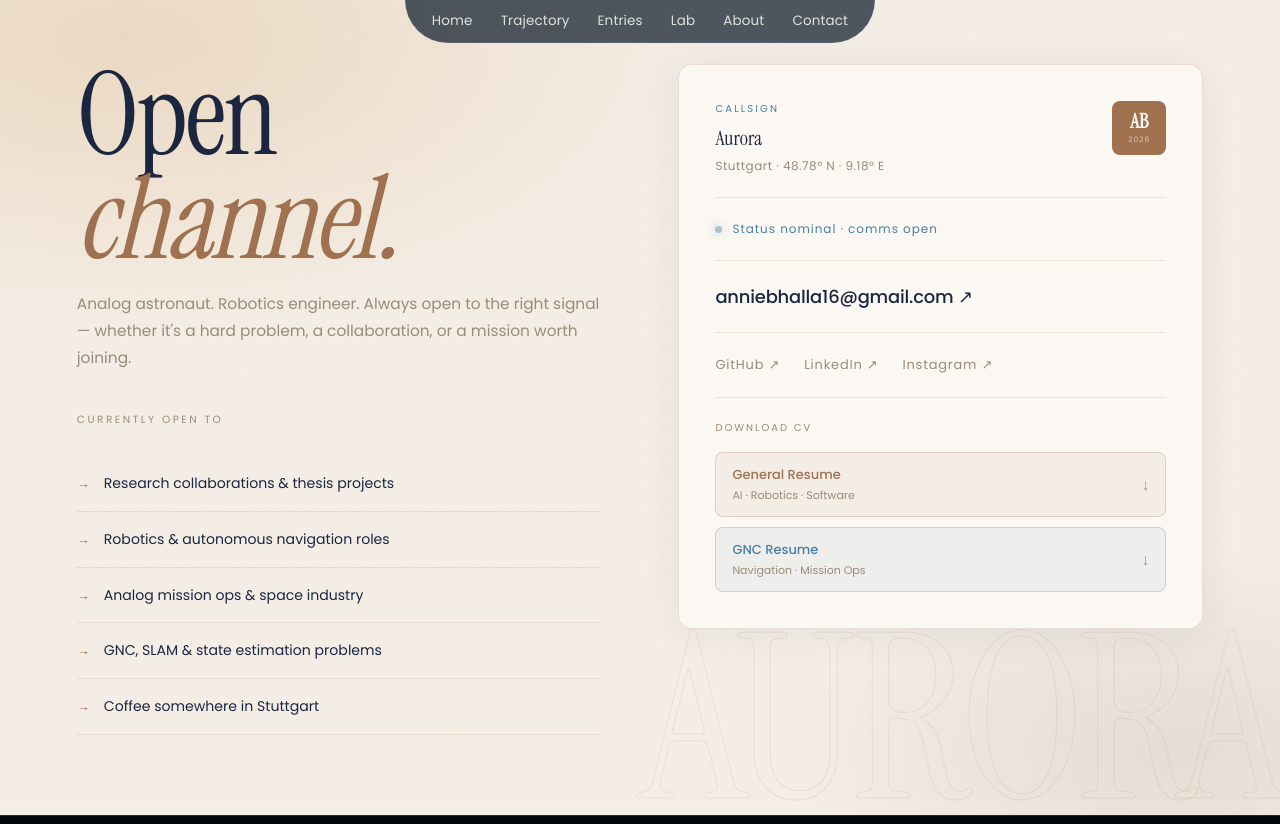
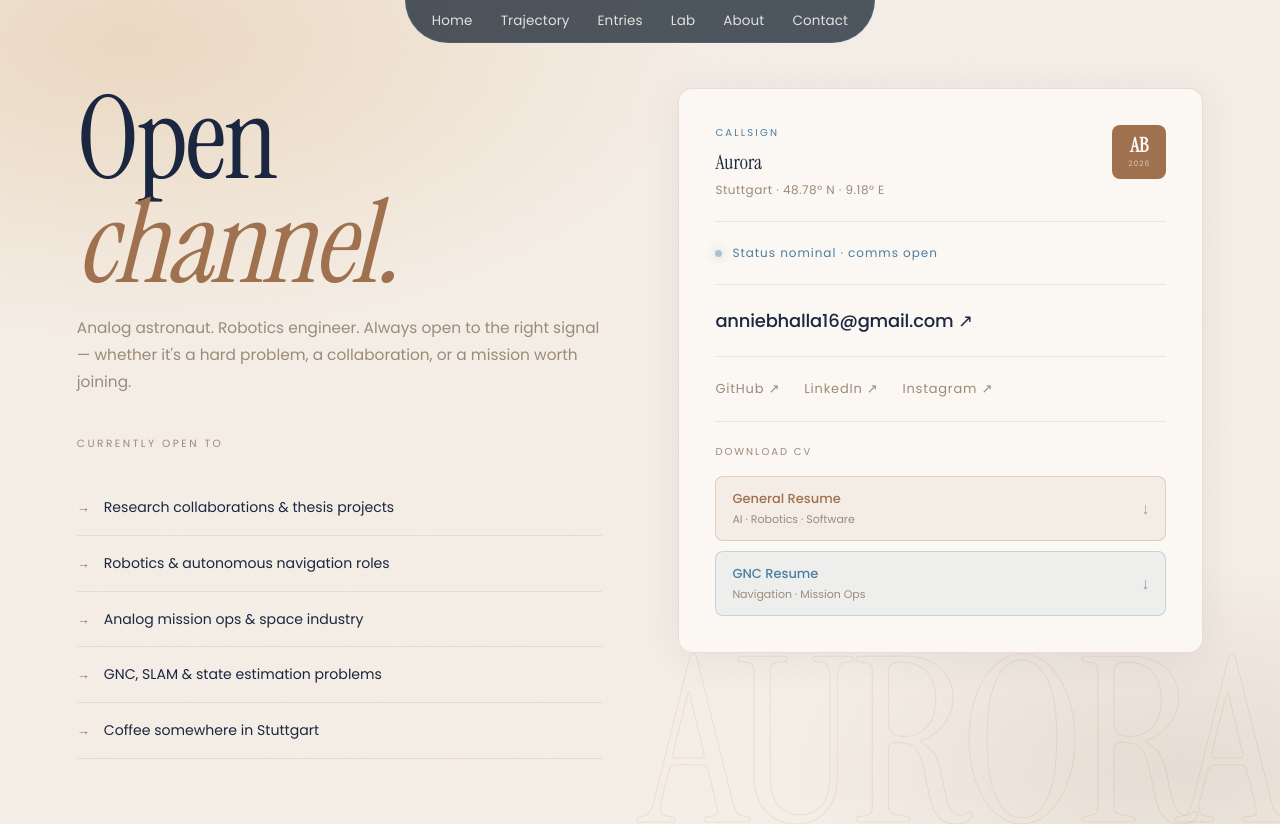
Before and after one commit to Anniebhalla16/anniebhalla16.github.io, a Next.js app: page /contact in a window 1280 px wide. Shown: the top 824 px of the page. Built offline with nearby package versions, Linux system fonts and the light colour scheme; no server answers.

Commit message:
fix> padding

```diff
--- a/app/about/page.tsx
+++ b/app/about/page.tsx
@@ -63,7 +63,7 @@ export default function AboutPage() {
       style={{
         position: 'relative',
         minHeight: '100vh',
-        paddingTop: 'clamp(60px,8vh,90px)',
+        paddingTop: 'clamp(76px,11vh,110px)',
         paddingBottom: 'clamp(80px,10vh,120px)',
         paddingLeft: 'clamp(28px,6vw,110px)',
         paddingRight: 'clamp(28px,6vw,110px)',
--- a/app/contact/page.tsx
+++ b/app/contact/page.tsx
@@ -49,7 +49,7 @@ export default function ContactPage() {
       style={{
         position: 'relative',
         minHeight: '100vh',
-        paddingTop: 'clamp(60px,8vh,90px)',
+        paddingTop: 'clamp(76px,11vh,110px)',
         paddingBottom: 'clamp(80px,10vh,120px)',
         paddingLeft: 'clamp(28px,6vw,110px)',
         paddingRight: 'clamp(28px,6vw,110px)',
--- a/app/trajectory/page.tsx
+++ b/app/trajectory/page.tsx
@@ -213,7 +213,7 @@ export default function TrajectoryPage() {
       style={{
         position: 'relative',
         minHeight: '100vh',
-        paddingTop: 'clamp(60px,8vh,90px)',
+        paddingTop: 'clamp(76px,11vh,110px)',
         paddingBottom: 'clamp(80px,10vh,120px)',
         paddingLeft: 'clamp(28px,6vw,110px)',
         paddingRight: 'clamp(28px,6vw,110px)',
```
